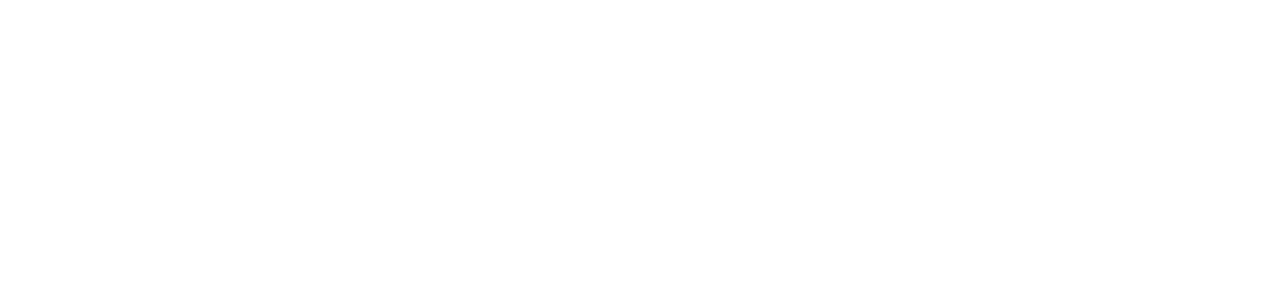
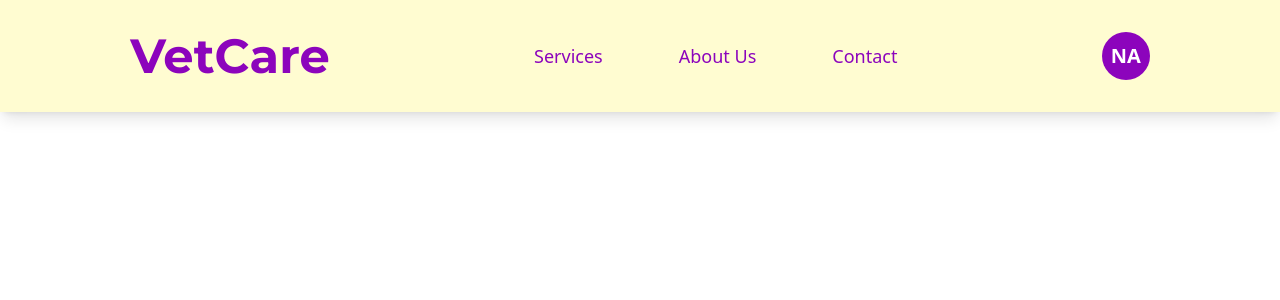
Before and after one commit to Jhon-Develop/VetCare-FrontEnd, a React (Create React App) app: page /register in a window 1280 px wide. Before the commit this address had no page. Shown: the top 300 px of the page. Built offline with nearby package versions, Linux system fonts and the light colour scheme.

Commit message:
the navigation bar is finished, but there is still a lack of logic to obtain the letters.

```diff
--- a/src/App.js
+++ b/src/App.js
@@ -4,6 +4,7 @@
 import Preloader from './components/Preloader/Preloader';
 import Login from './components/Login/Login';
 import { Routes, Route } from 'react-router-dom';
+import Nav from './components/Nav/Nav';
 
 function App() {
   const [isLoading, setIsLoading] = useState(true);
@@ -38,6 +39,7 @@
         <div>
           <Routes>
             <Route path="/" element={<Login />} />
+            <Route path="/register" element={<Nav />} />
           </Routes>
         </div>
       )}
--- /dev/null
+++ b/src/components/Nav/Nav.css
@@ -0,0 +1,101 @@
+/* Estilos para el menú de navegación */
+.nav {
+    width: 100%;
+    padding: 0 40px;
+}
+
+.navLogo {
+    font-size: 20px;
+}
+
+.navBox {
+    display: flex;
+    gap: 4px;
+}
+
+.navBoxLink {
+    color: #8C04BC; /* cPurple */
+    font-size: 18px;
+    padding: 12px 24px;
+    border-radius: 4px;
+    transition: background-color 0.3s ease;
+    display: block; /* Asegura que el enlace ocupe todo el ancho del elemento */
+    width: 100%; /* Hace que el enlace ocupe el 100% del ancho del contenedor */
+}
+
+.navBoxLink:hover, .navBoxLink.active {
+    background-color: rgba(106, 27, 154, 0.15);
+    width: 100%; /* Hace que el enlace ocupe el 100% del ancho del contenedor */
+}
+
+.navButtonHamburger {
+    background: none;
+    border: none;
+    outline: none;
+}
+
+/* Menú desplegable */
+.navDropdown {
+    display: flex;
+    flex-direction: column;
+    align-items: center;
+    gap: 12px;
+    background-color: #FFFCD1;
+    padding: 20px;
+
+    width: 100%; /* Asegura que el menú desplegable ocupe todo el ancho */
+
+    /* Animación para abrir y cerrar el menú */
+    max-height: 0; /* Inicio de la animación (oculto) */
+    overflow: hidden;
+    opacity: 0;
+    transition: max-height 0.4s ease, opacity 0.3s ease;
+}
+
+
+
+/* Mostrar el menú desplegable con animación */
+.openNav {
+    max-height: 500px;
+    opacity: 1;
+    border: 1px solid #8C04BC; /* cPurple */
+}
+
+.navDropdown li a{
+    display: flex;
+    align-items: center;
+    justify-content: center;
+}
+
+.navDropdown.openNav li{
+    width: 100%;
+}
+
+.closedNav {
+    max-height: 0;
+    opacity: 0;
+}
+
+/* Icono de hamburguesa */
+.icon {
+    font-size: 32px;
+}
+
+/* Mostrar el menú desplegable en dispositivos móviles */
+@media (max-width: 768px) {
+    .navBox {
+        display: none;
+    }
+
+    .navDropdown {
+        display: flex;
+    }
+
+    .navDropdown.openNav {
+        display: flex;
+    }
+
+    .navButtonHamburger {
+        display: flex;
+    }
+}
--- /dev/null
+++ b/src/components/Nav/Nav.jsx
@@ -0,0 +1,64 @@
+import React, { useState } from 'react';
+import { List, X } from "@phosphor-icons/react";
+import { Link } from 'react-router-dom';
+import './Nav.css';
+
+const Nav = ({ user }) => {
+    const [isDropdownOpen, setIsDropdownOpen] = useState(false); // Estado para controlar el menú desplegable
+    const [selectedOption, setSelectedOption] = useState('');    // Estado para las opciones seleccionadas
+
+    const toggleDropdown = () => {
+        setIsDropdownOpen(!isDropdownOpen);  // Cambia el estado cuando se hace clic en el botón
+    };
+
+    const getInitials = (user) => {
+        if (!user || !user.firstName || !user.lastName) return 'NA';
+        return user.firstName[0] + user.lastName[0];
+    };
+
+    const handleOptionClick = (option) => {
+        setSelectedOption(option);
+        setIsDropdownOpen(false);  // Cierra el menú después de seleccionar una opción
+    };
+
+    return (
+        <>
+            <nav className="nav flex items-center justify-around p-4 h-28 bg-cWhite shadow-lg">
+
+                {/* Título VetCare */}
+                <div className="font-MontserratBold text-5xl text-cPurple">
+                    VetCare
+                </div>
+
+                {/* Links */}
+                <ul className="navBox hidden md:flex space-x-6">
+                    <li><Link to="/services" className={`navBoxLink ${selectedOption === 'services' ? 'active' : ''}`} onClick={() => handleOptionClick('services')}>Services</Link></li>
+                    <li><Link to="/about-us" className={`navBoxLink ${selectedOption === 'about-us' ? 'active' : ''}`} onClick={() => handleOptionClick('about-us')}>About Us</Link></li>
+                    <li><Link to="/contact" className={`navBoxLink ${selectedOption === 'contact' ? 'active' : ''}`} onClick={() => handleOptionClick('contact')}>Contact</Link></li>
+                </ul>
+
+                {/* Logo con iniciales */}
+                <div className="hidden md:flex items-center">
+                    <div className="circle bg-cPurple text-white flex items-center justify-center rounded-full w-12 h-12 text-xl font-bold">
+                        {getInitials(user)}
+                    </div>
+                </div>
+
+                {/* Botón hamburguesa */}
+                <button className="md:hidden flex items-center navButtonHamburger" onClick={toggleDropdown}>
+                    {isDropdownOpen ? <X className='icon' /> : <List className='icon' />}
+                </button>
+            </nav>
+
+            {/* Dropdown menú (solo visible en móvil y cuando el menú está abierto) */}
+            <ul className={`navDropdown ${isDropdownOpen ? 'openNav' : 'closedNav'} md:hidden`}>
+                <li><Link to="/services" className={`navBoxLink ${selectedOption === 'services' ? 'active' : ''}`} onClick={() => handleOptionClick('services')}>Services</Link></li>
+                <li><Link to="/about-us" className={`navBoxLink ${selectedOption === 'about-us' ? 'active' : ''}`} onClick={() => handleOptionClick('about-us')}>About Us</Link></li>
+                <li><Link to="/contact" className={`navBoxLink ${selectedOption === 'contact' ? 'active' : ''}`} onClick={() => handleOptionClick('contact')}>Contact</Link></li>
+                <li><Link to="/profile" className={`navBoxLink ${selectedOption === 'profile' ? 'active' : ''}`} onClick={() => handleOptionClick('profile')}>My Profile</Link></li>
+            </ul>
+        </>
+    );
+};
+
+export default Nav;
```
